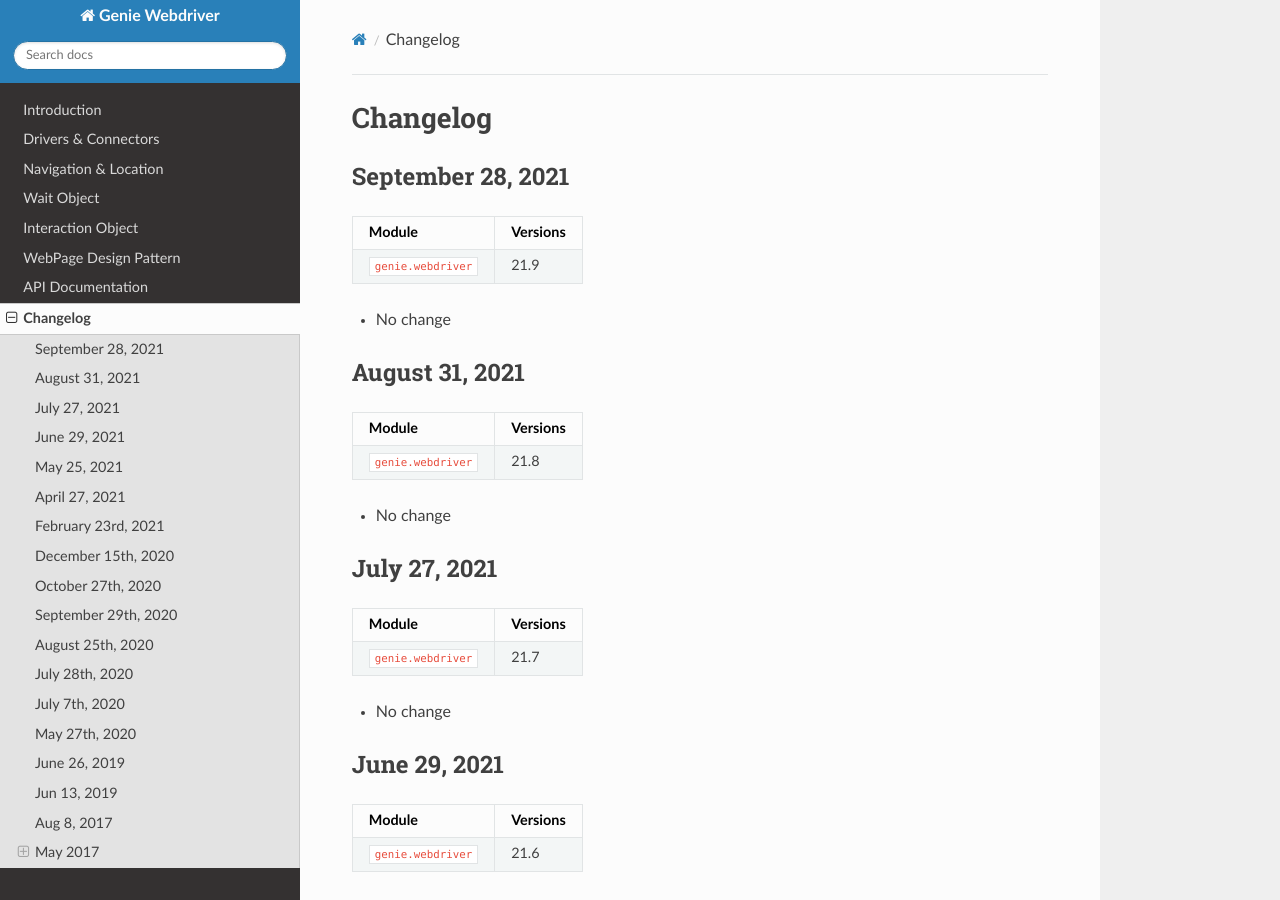
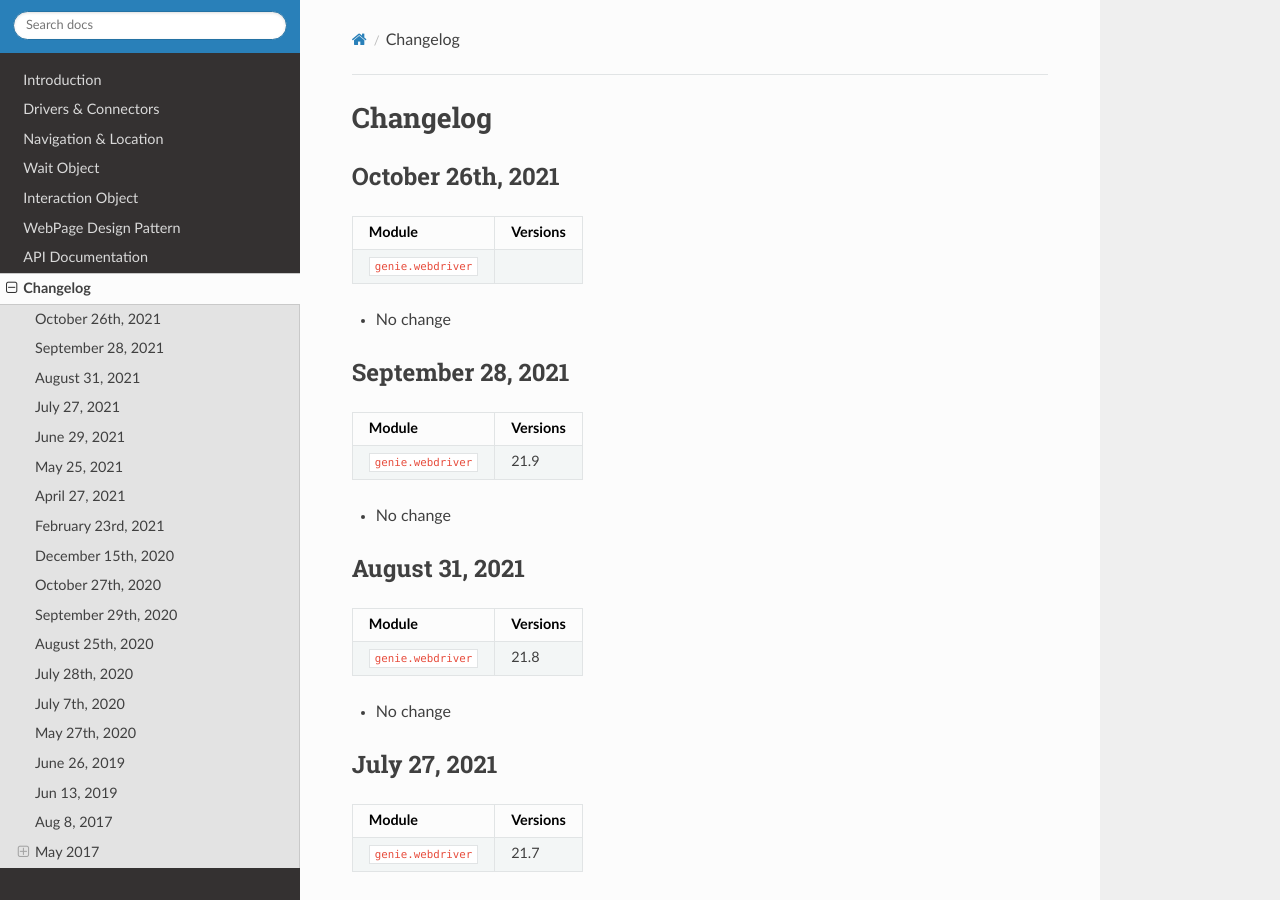
Before and after one commit to CiscoTestAutomation/geniewebdriver, a Sphinx documentation site: the page built from docs/changelog/index.rst, in a window 1280 px wide and 900 px high. Built offline with Sphinx 7.4.7 and the Read the Docs theme 2.0.0, drawn with Linux system fonts in a browser that asks for light colours.

Commit message:
Update changelogs

```diff
--- a/docs/changelog/index.rst
+++ b/docs/changelog/index.rst
@@ -1,5 +1,17 @@
 Changelog
 =========
+
+October 26th, 2021
+-------------------
+
++-------------------------------+-------------------------------+
+| Module                        | Versions                      |
++===============================+===============================+
+| ``genie.webdriver``           |                               |
++-------------------------------+-------------------------------+
+
+- No change
+
 
 September 28, 2021
 -------------------
```
Also changed, not shown: 1 other file.
